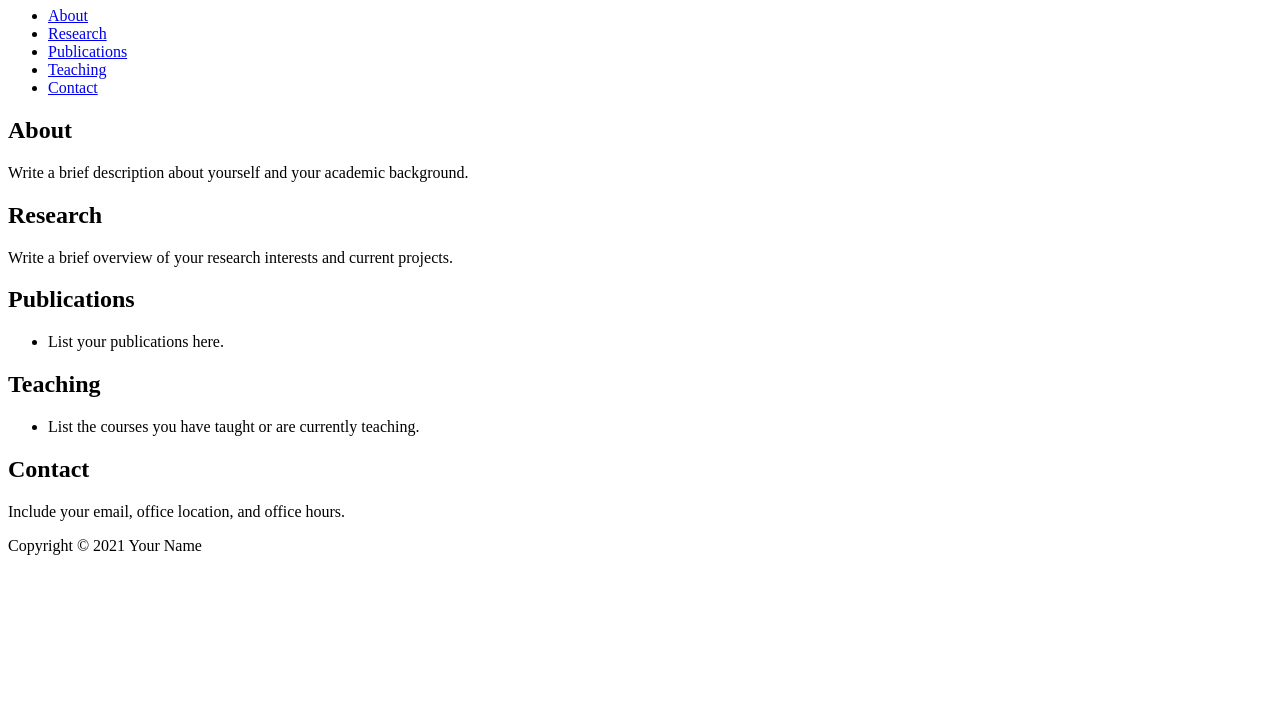
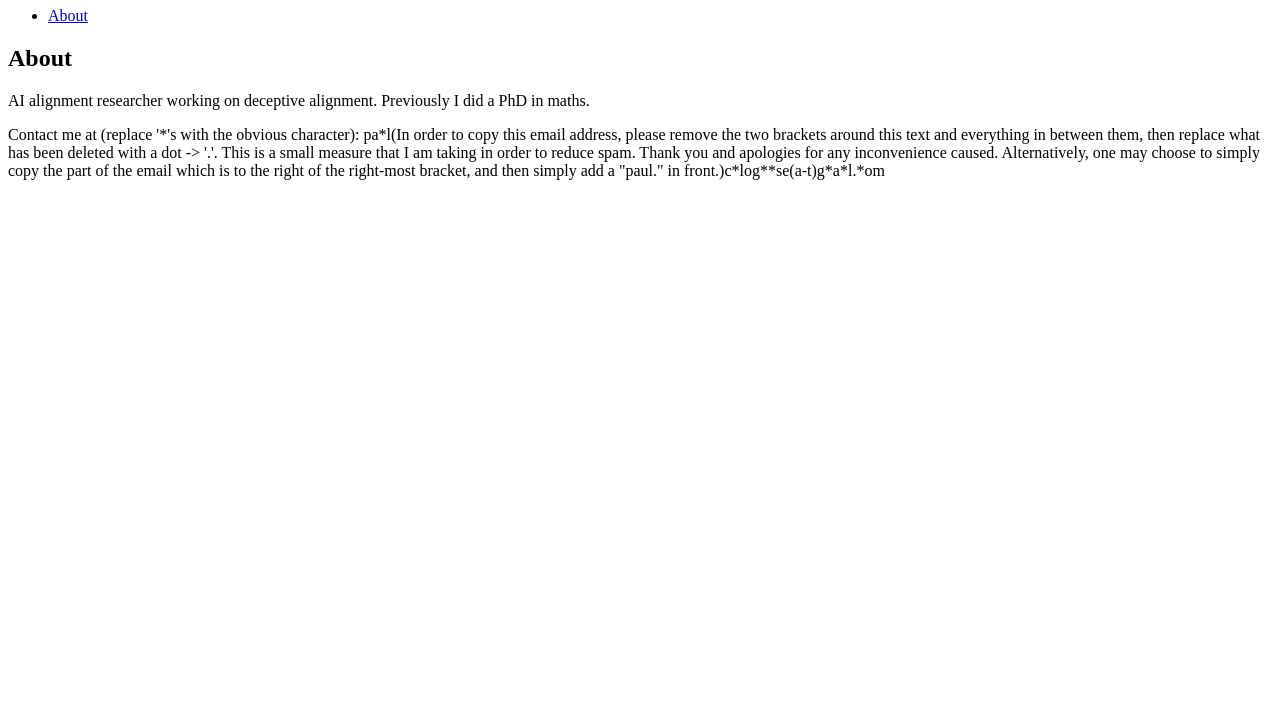
Before and after one commit to barbonara/barbonara.github.io, a plain HTML site: page index.html in a window 1280 px wide. Shown: the part 73-800 px from the top of the page. Drawn offline with Linux system fonts and the light colour scheme.

Commit message:
git push

```diff
--- a/index.html
+++ b/index.html
@@ -1,18 +1,14 @@
 <!DOCTYPE html>
 <html>
 <head>
-  <title>Your Name - Academic Webpage</title>
+  <title>Paul Colognese - Webpage</title>
 </head>
 <body>
   <header>
-    <h1>Your Name</h1>
+    <h1>Paul Colognese</h1>
     <nav>
       <ul>
         <li><a href="#about">About</a></li>
-        <li><a href="#research">Research</a></li>
-        <li><a href="#publications">Publications</a></li>
-        <li><a href="#teaching">Teaching</a></li>
-        <li><a href="#contact">Contact</a></li>
       </ul>
     </nav>
   </header>
@@ -20,36 +16,13 @@
   <main>
     <section id="about">
       <h2>About</h2>
-      <p>Write a brief description about yourself and your academic background.</p>
+      <p>AI alignment researcher working on deceptive alignment. Previously I did a PhD in maths.</p>
+      <p>Contact me at (replace '*'s with the obvious character): pa*l(In order to copy this email address, please remove the two brackets around this text and everything in between them, then replace what has been deleted with a dot -> '.'. This is a small measure that I am taking in order to reduce spam. Thank you and apologies for any inconvenience caused. Alternatively, one may choose to simply copy the part of the email which is to the right of the right-most bracket, and then simply add a "paul." in front.)c*log**se(a-t)g*a*l.*om</p>
     </section>
 
-    <section id="research">
-      <h2>Research</h2>
-      <p>Write a brief overview of your research interests and current projects.</p>
-    </section>
 
-    <section id="publications">
-      <h2>Publications</h2>
-      <ul>
-        <li>List your publications here.</li>
-      </ul>
-    </section>
-
-    <section id="teaching">
-      <h2>Teaching</h2>
-      <ul>
-        <li>List the courses you have taught or are currently teaching.</li>
-      </ul>
-    </section>
-
-    <section id="contact">
-      <h2>Contact</h2>
-      <p>Include your email, office location, and office hours.</p>
-    </section>
   </main>
 
-  <footer>
-    <p>Copyright © 2021 Your Name</p>
-  </footer>
+
 </body>
 </html>
```
